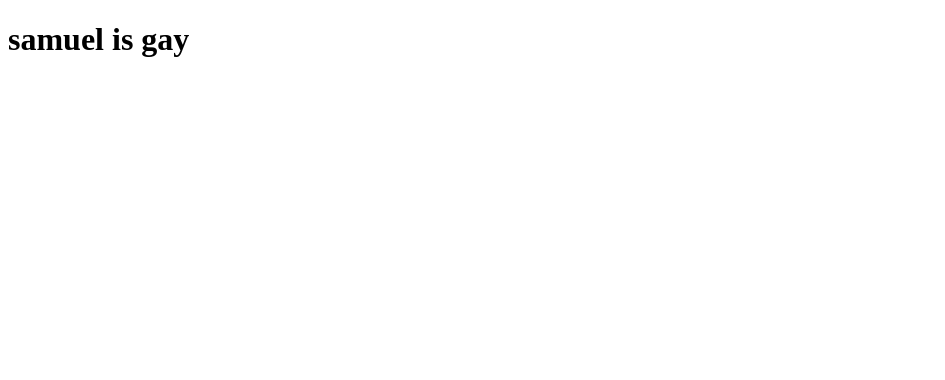
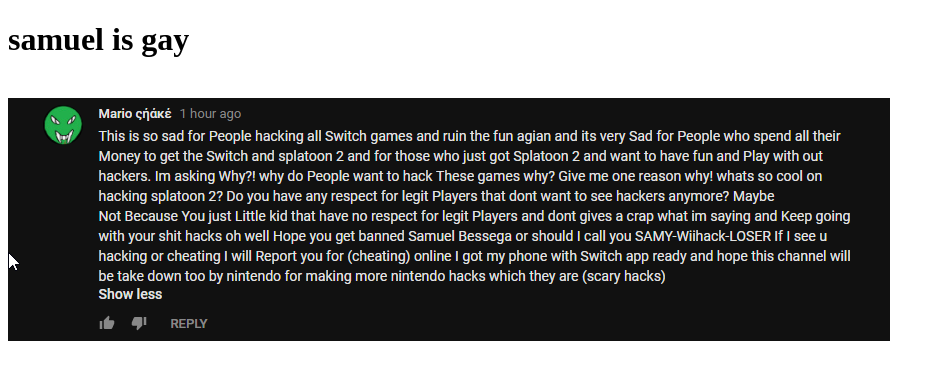
Before and after one commit to Hexexpeck/samu-gay, a plain HTML site: page index.html in a window 1280 px wide. Shown: the whole page, without its empty margins (0-945 px from the left). Drawn offline with Linux system fonts and the light colour scheme.

Commit message:
add copypasta
add copypasta

```diff
--- a/index.html
+++ b/index.html
@@ -11,5 +11,7 @@
 </head>
 <body>
 	<h1>samuel is gay</h1>
+	<br>
+	<img src="this.png" alt="samuel's fans in a nutshell"/>
 </body>
 </html>
```
Also changed, not shown: this.png (added).
